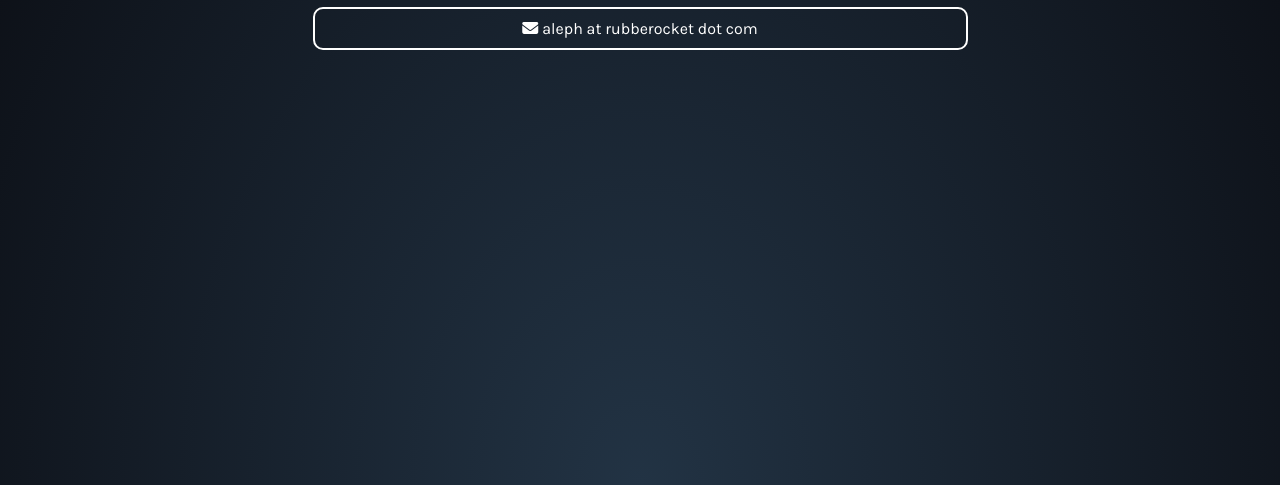
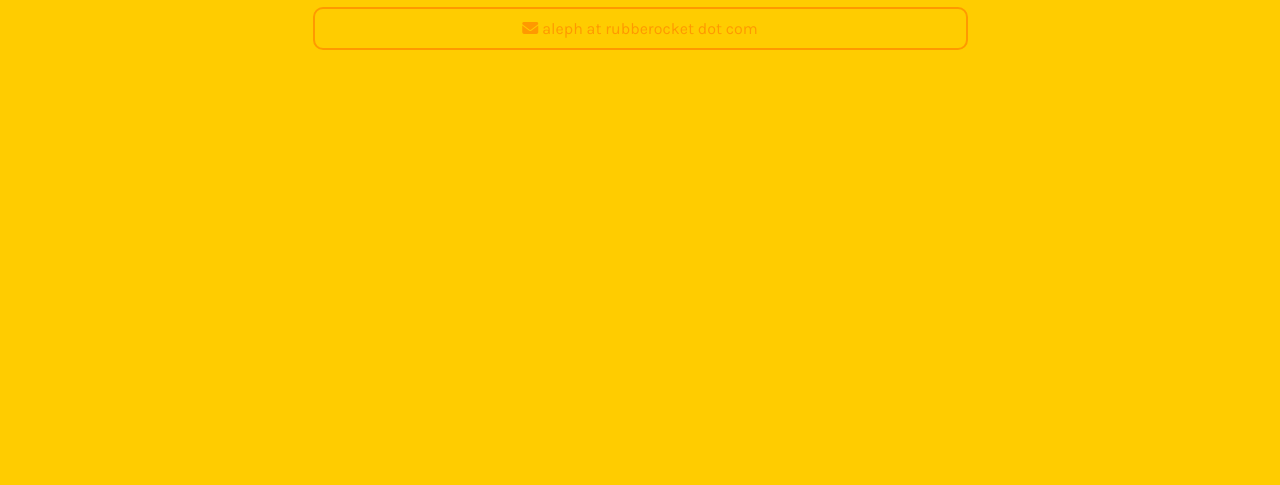
Before and after one commit to rubberocket/links, a plain HTML site: page index.html in a window 1280 px wide. Shown: the part 355-840 px from the top of the page. Drawn offline with Linux system fonts and the light colour scheme.

Commit message:
Update style.css

```diff
--- a/style.css
+++ b/style.css
@@ -1,9 +1,8 @@
 @import url('https://fonts.googleapis.com/css?family=Karla:400,700&display=swap');
 
 :root {
-    --bgColor: #223344;
-    --bgColor2: #090a0f;
-    --accentColor: #FFF;
+    --bgColor: #ffcc00;
+    --accentColor: #ff9900;
     --font: 'Karla', sans-serif;
     --delay: .3s;
 }
@@ -13,7 +12,7 @@ body {
     padding: 0;
     min-height: 100vh;
     font-family: var(--font);
-    background: radial-gradient(ellipse at bottom, var(--bgColor) 0%, var(--bgColor2) 100%);
+    background: var(--bgColor);
     /* background-image: url('https://bit.ly/3nFVqJh'); */
     opacity: 0;
     animation: 1s ease-out var(--delay) 1 transitionAnimation; /* duration/timing-function/delay/iterations/name */
```
